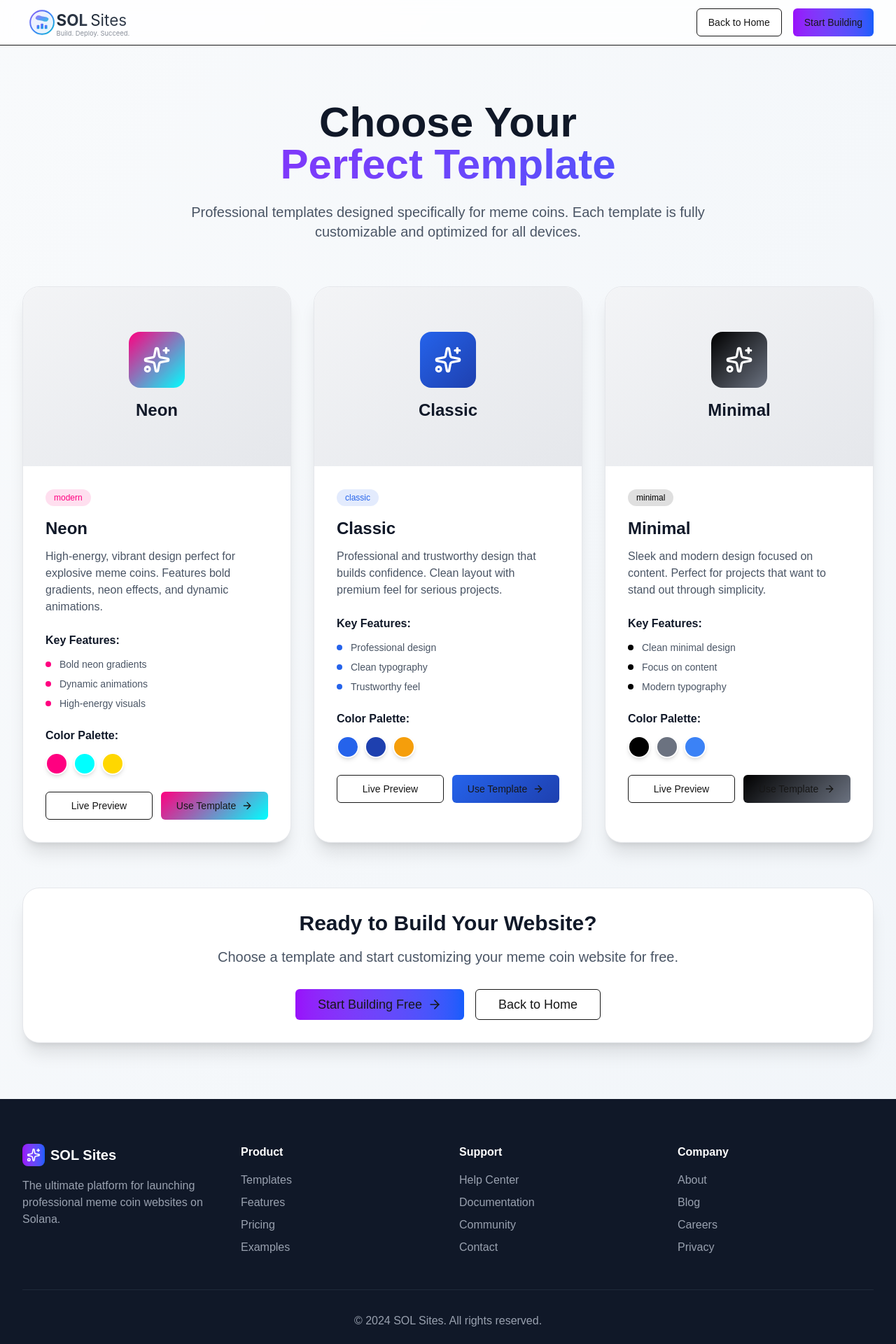
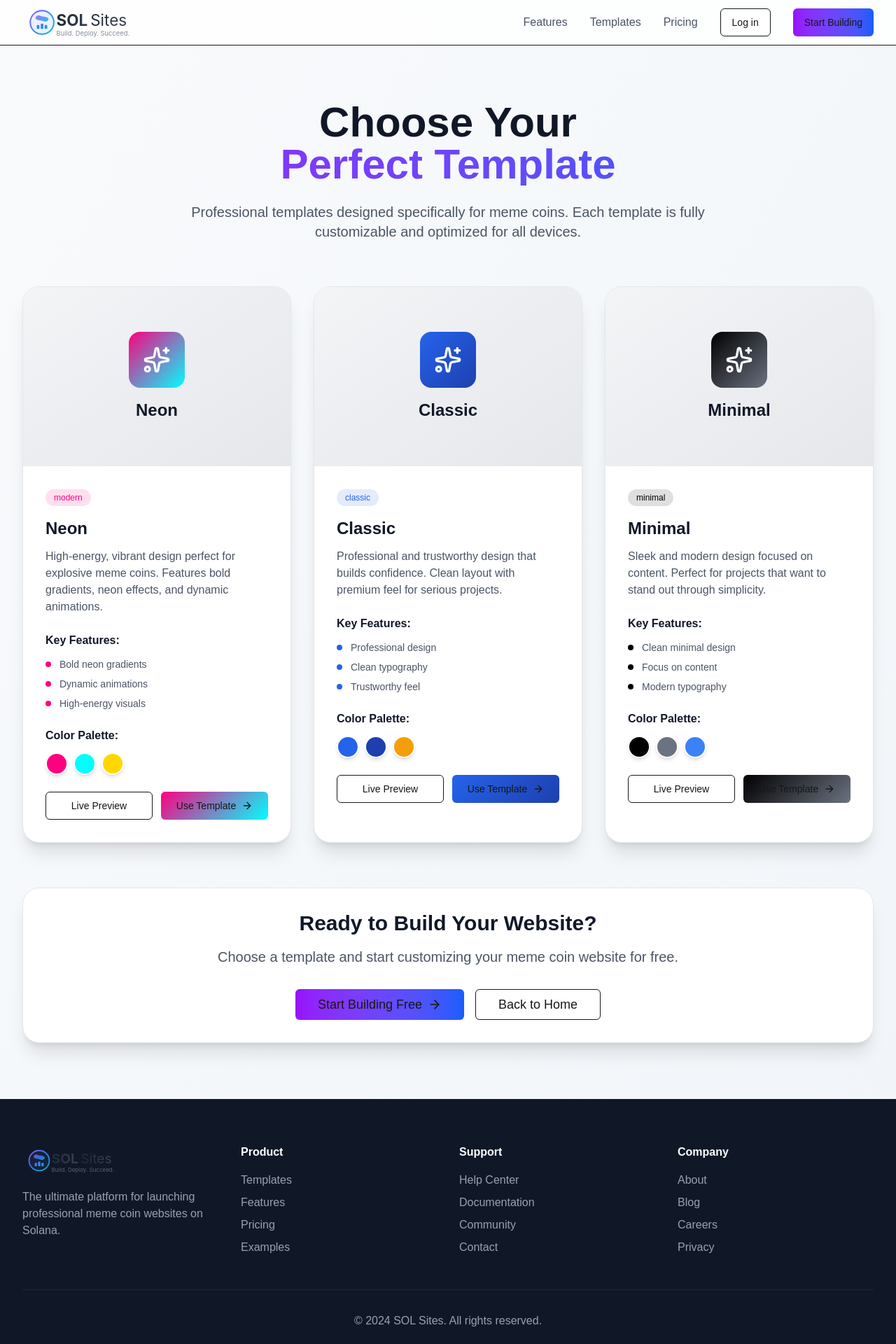
Before and after one commit to LTOFFICIALUK/solsites, a Next.js app: page /templates in a window 1280 px wide. Shown: the top 1920 px of the page at 70% size. Built offline with nearby package versions, Linux system fonts and the light colour scheme; no server answers.

Commit message:
refactor(templates): use shared header/footer for templates list and single template pages

```diff
--- a/src/app/templates/[slug]/page.tsx
+++ b/src/app/templates/[slug]/page.tsx
@@ -7,6 +7,8 @@ import Link from 'next/link'
 import { notFound, useRouter } from 'next/navigation'
 import { useAuth } from '@/contexts/AuthContext'
 import { useEffect, useState } from 'react'
+import SiteHeader from '@/components/layout/SiteHeader'
+import SiteFooter from '@/components/layout/SiteFooter'
 
 interface TemplatePreviewPageProps {
   params: Promise<{
@@ -50,37 +52,7 @@ export default function TemplatePreviewPage({ params }: TemplatePreviewPageProps
 
   return (
     <div className="min-h-screen bg-gradient-to-br from-slate-50 to-slate-100">
-      {/* Navigation */}
-      <nav className="border-b bg-white/80 backdrop-blur-sm sticky top-0 z-50">
-        <div className="max-w-7xl mx-auto px-4 sm:px-6 lg:px-8">
-          <div className="flex justify-between items-center h-16">
-            <Link href="/" className="flex items-center space-x-2">
-              <div className="w-8 h-8 bg-gradient-to-r from-purple-600 to-blue-600 rounded-lg flex items-center justify-center">
-                <Sparkles className="w-5 h-5 text-white" />
-              </div>
-              <span className="text-xl font-bold text-gray-900">SOL Sites</span>
-            </Link>
-            <div className="flex items-center space-x-4">
-              <Link href="/templates">
-                <Button variant="outline">
-                  <ArrowLeft className="w-4 h-4 mr-2" />
-                  Back to Templates
-                </Button>
-              </Link>
-              <Button
-                className="bg-gradient-to-r from-purple-600 to-blue-600 hover:from-purple-700 hover:to-blue-700"
-                style={{
-                  background: `linear-gradient(135deg, ${template.colors.primary}, ${template.colors.secondary})`
-                }}
-                onClick={handleUseTemplate}
-              >
-                {user ? 'Use This Template' : 'Sign In to Use'}
-                <ArrowRight className="ml-2 w-4 h-4" />
-              </Button>
-            </div>
-          </div>
-        </div>
-      </nav>
+      <SiteHeader />
 
       {/* Template Preview */}
       <section className="py-20">
@@ -323,58 +295,7 @@ export default function TemplatePreviewPage({ params }: TemplatePreviewPageProps
         </div>
       </section>
 
-      {/* Footer */}
-      <footer className="bg-gray-900 text-white py-16">
-        <div className="max-w-7xl mx-auto px-4 sm:px-6 lg:px-8">
-          <div className="grid grid-cols-1 md:grid-cols-4 gap-8">
-            <div>
-              <div className="flex items-center space-x-2 mb-4">
-                <div className="w-8 h-8 bg-gradient-to-r from-purple-600 to-blue-600 rounded-lg flex items-center justify-center">
-                  <Sparkles className="w-5 h-5 text-white" />
-                </div>
-                <span className="text-xl font-bold">SOL Sites</span>
-              </div>
-              <p className="text-gray-400">
-                The ultimate platform for launching professional meme coin websites on Solana.
-              </p>
-            </div>
-
-            <div>
-              <h3 className="font-semibold mb-4">Product</h3>
-              <ul className="space-y-2 text-gray-400">
-                <li><a href="#" className="hover:text-white transition-colors">Templates</a></li>
-                <li><a href="#" className="hover:text-white transition-colors">Features</a></li>
-                <li><a href="#" className="hover:text-white transition-colors">Pricing</a></li>
-                <li><a href="#" className="hover:text-white transition-colors">Examples</a></li>
-              </ul>
-            </div>
-
-            <div>
-              <h3 className="font-semibold mb-4">Support</h3>
-              <ul className="space-y-2 text-gray-400">
-                <li><a href="#" className="hover:text-white transition-colors">Help Center</a></li>
-                <li><a href="#" className="hover:text-white transition-colors">Documentation</a></li>
-                <li><a href="#" className="hover:text-white transition-colors">Community</a></li>
-                <li><a href="#" className="hover:text-white transition-colors">Contact</a></li>
-              </ul>
-            </div>
-
-            <div>
-              <h3 className="font-semibold mb-4">Company</h3>
-              <ul className="space-y-2 text-gray-400">
-                <li><a href="#" className="hover:text-white transition-colors">About</a></li>
-                <li><a href="#" className="hover:text-white transition-colors">Blog</a></li>
-                <li><a href="#" className="hover:text-white transition-colors">Careers</a></li>
-                <li><a href="#" className="hover:text-white transition-colors">Privacy</a></li>
-              </ul>
-            </div>
-          </div>
-
-          <div className="border-t border-gray-800 mt-12 pt-8 text-center text-gray-400">
-            <p>&copy; 2024 SOL Sites. All rights reserved.</p>
-          </div>
-        </div>
-      </footer>
+      <SiteFooter />
     </div>
   )
 }
--- a/src/app/templates/page.tsx
+++ b/src/app/templates/page.tsx
@@ -6,6 +6,8 @@ import { ArrowRight, Eye, Play, Sparkles } from 'lucide-react'
 import Link from 'next/link'
 import { useAuth } from '@/contexts/AuthContext'
 import { useRouter } from 'next/navigation'
+import SiteHeader from '@/components/layout/SiteHeader'
+import SiteFooter from '@/components/layout/SiteFooter'
 
 export default function TemplatesPage() {
   const { user } = useAuth()
@@ -21,27 +23,7 @@ export default function TemplatesPage() {
 
   return (
     <div className="min-h-screen bg-gradient-to-br from-slate-50 to-slate-100">
-      {/* Navigation */}
-      <nav className="border-b bg-white/80 backdrop-blur-sm sticky top-0 z-50">
-        <div className="max-w-7xl mx-auto px-4 sm:px-6 lg:px-8">
-          <div className="flex justify-between items-center h-16">
-            <Link href="/" className="flex items-center">
-              <img src="/solsites-logo.svg" alt="SOL Sites" className="h-14" />
-            </Link>
-            <div className="flex items-center space-x-4">
-              <Link href="/">
-                <Button variant="outline">Back to Home</Button>
-              </Link>
-              <Button
-                className="bg-gradient-to-r from-purple-600 to-blue-600 hover:from-purple-700 hover:to-blue-700"
-                onClick={handleStartBuilding}
-              >
-                {user ? 'Dashboard' : 'Start Building'}
-              </Button>
-            </div>
-          </div>
-        </div>
-      </nav>
+      <SiteHeader />
 
       {/* Hero Section */}
       <section className="py-20">
@@ -204,58 +186,7 @@ export default function TemplatesPage() {
         </div>
       </section>
 
-      {/* Footer */}
-      <footer className="bg-gray-900 text-white py-16">
-        <div className="max-w-7xl mx-auto px-4 sm:px-6 lg:px-8">
-          <div className="grid grid-cols-1 md:grid-cols-4 gap-8">
-            <div>
-              <div className="flex items-center space-x-2 mb-4">
-                <div className="w-8 h-8 bg-gradient-to-r from-purple-600 to-blue-600 rounded-lg flex items-center justify-center">
-                  <Sparkles className="w-5 h-5 text-white" />
-                </div>
-                <span className="text-xl font-bold">SOL Sites</span>
-              </div>
-              <p className="text-gray-400">
-                The ultimate platform for launching professional meme coin websites on Solana.
-              </p>
-            </div>
-
-            <div>
-              <h3 className="font-semibold mb-4">Product</h3>
-              <ul className="space-y-2 text-gray-400">
-                <li><a href="#" className="hover:text-white transition-colors">Templates</a></li>
-                <li><a href="#" className="hover:text-white transition-colors">Features</a></li>
-                <li><a href="#" className="hover:text-white transition-colors">Pricing</a></li>
-                <li><a href="#" className="hover:text-white transition-colors">Examples</a></li>
-              </ul>
-            </div>
-
-            <div>
-              <h3 className="font-semibold mb-4">Support</h3>
-              <ul className="space-y-2 text-gray-400">
-                <li><a href="#" className="hover:text-white transition-colors">Help Center</a></li>
-                <li><a href="#" className="hover:text-white transition-colors">Documentation</a></li>
-                <li><a href="#" className="hover:text-white transition-colors">Community</a></li>
-                <li><a href="#" className="hover:text-white transition-colors">Contact</a></li>
-              </ul>
-            </div>
-
-            <div>
-              <h3 className="font-semibold mb-4">Company</h3>
-              <ul className="space-y-2 text-gray-400">
-                <li><a href="#" className="hover:text-white transition-colors">About</a></li>
-                <li><a href="#" className="hover:text-white transition-colors">Blog</a></li>
-                <li><a href="#" className="hover:text-white transition-colors">Careers</a></li>
-                <li><a href="#" className="hover:text-white transition-colors">Privacy</a></li>
-              </ul>
-            </div>
-          </div>
-
-          <div className="border-t border-gray-800 mt-12 pt-8 text-center text-gray-400">
-            <p>&copy; 2024 SOL Sites. All rights reserved.</p>
-          </div>
-        </div>
-      </footer>
+      <SiteFooter />
     </div>
   )
 }
```
